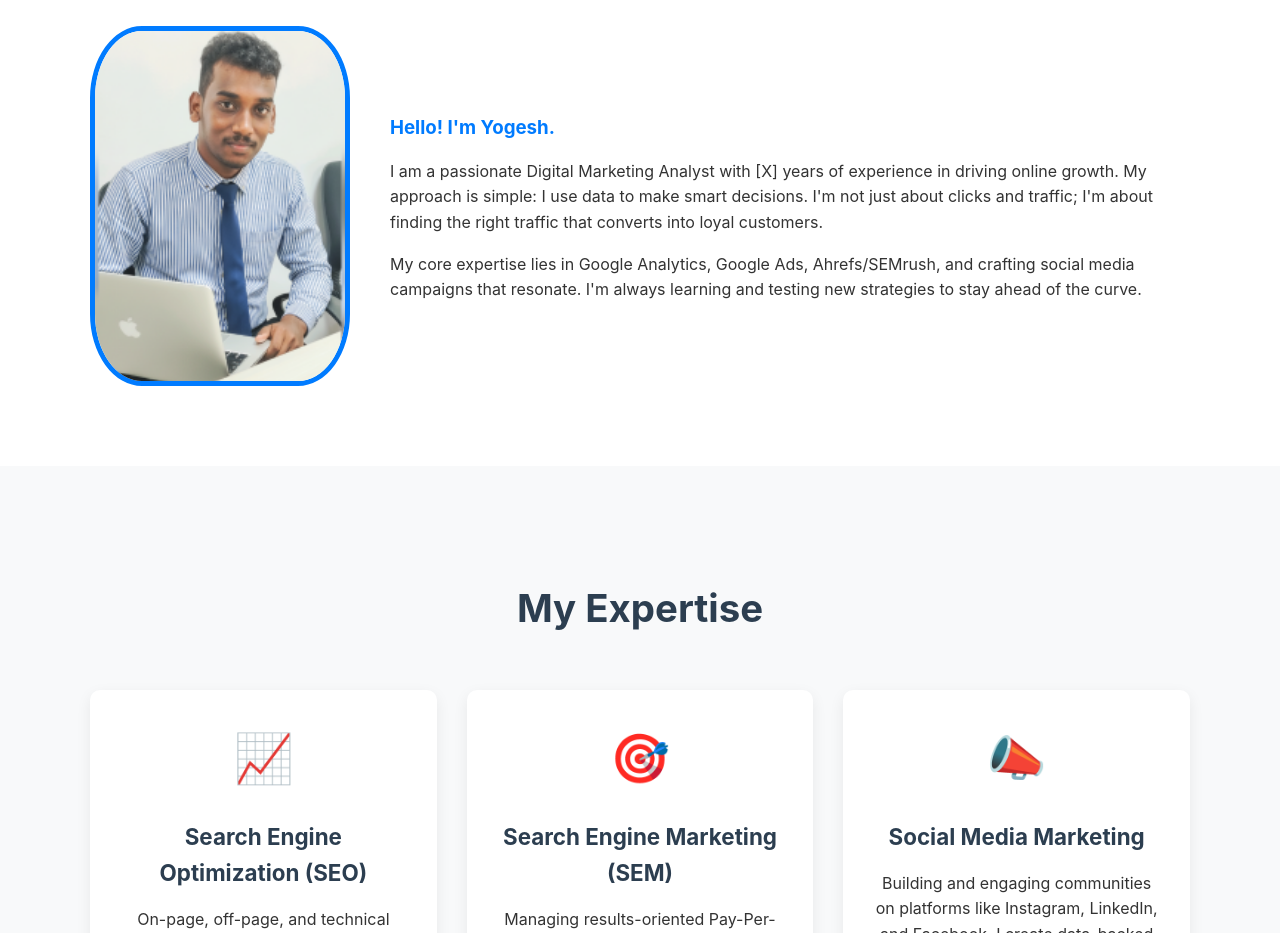
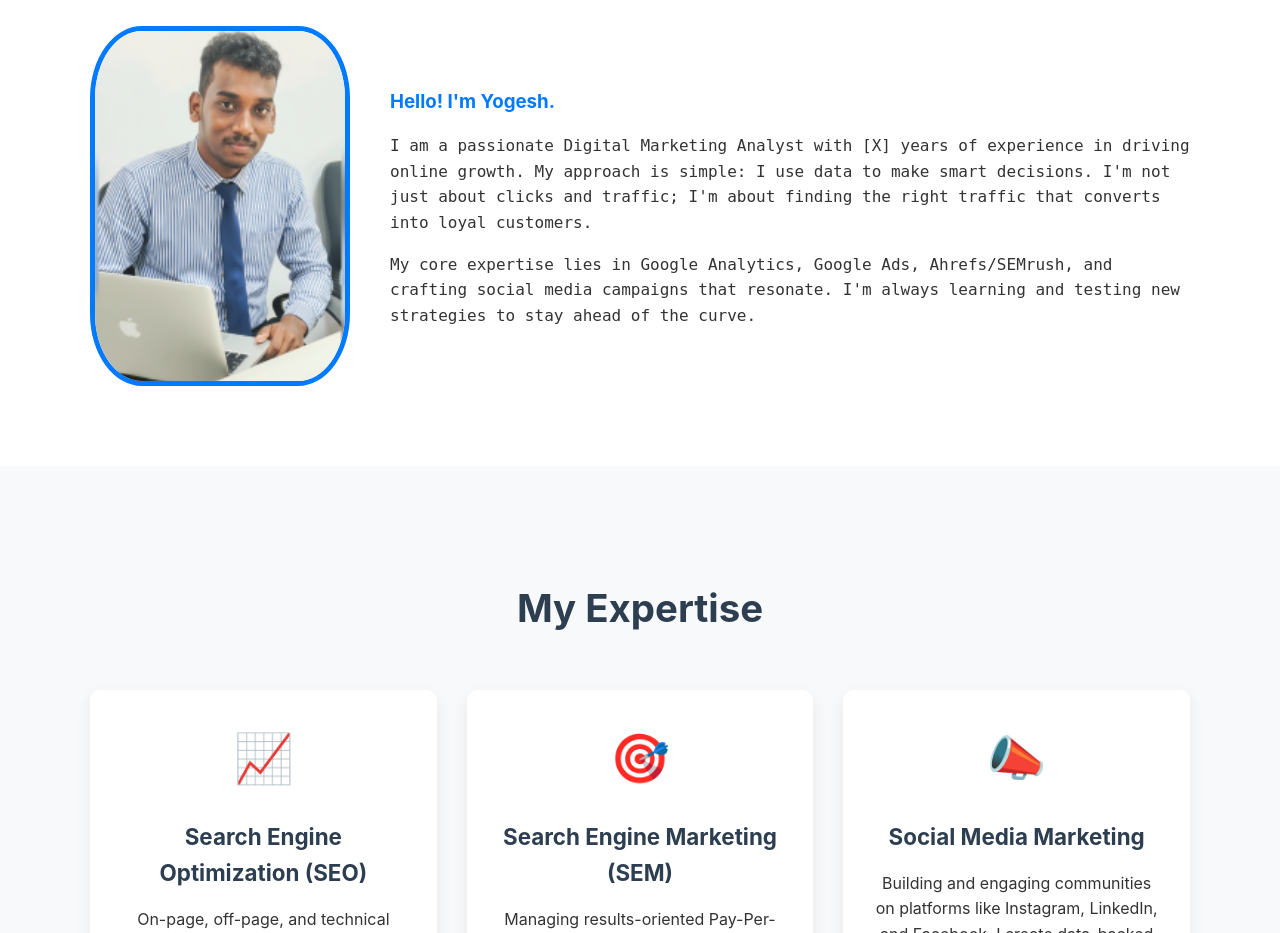
Before and after one commit to yogeshkanthasamy/Yogdigi, a plain HTML site: page Index.html in a window 1280 px wide. Shown: the part 800-1733 px from the top of the page. Drawn offline with Linux system fonts and the light colour scheme.

Commit message:
Update Index.html

```diff
--- a/Index.html
+++ b/Index.html
@@ -149,6 +149,9 @@
             font-size: 1.5rem;
             color: #007bff;
             margin-bottom: 15px;
+        }
+        .about-text p {
+             font-family: "monospace"
         }
 
         /* --- Services/Skills Section --- */
```
